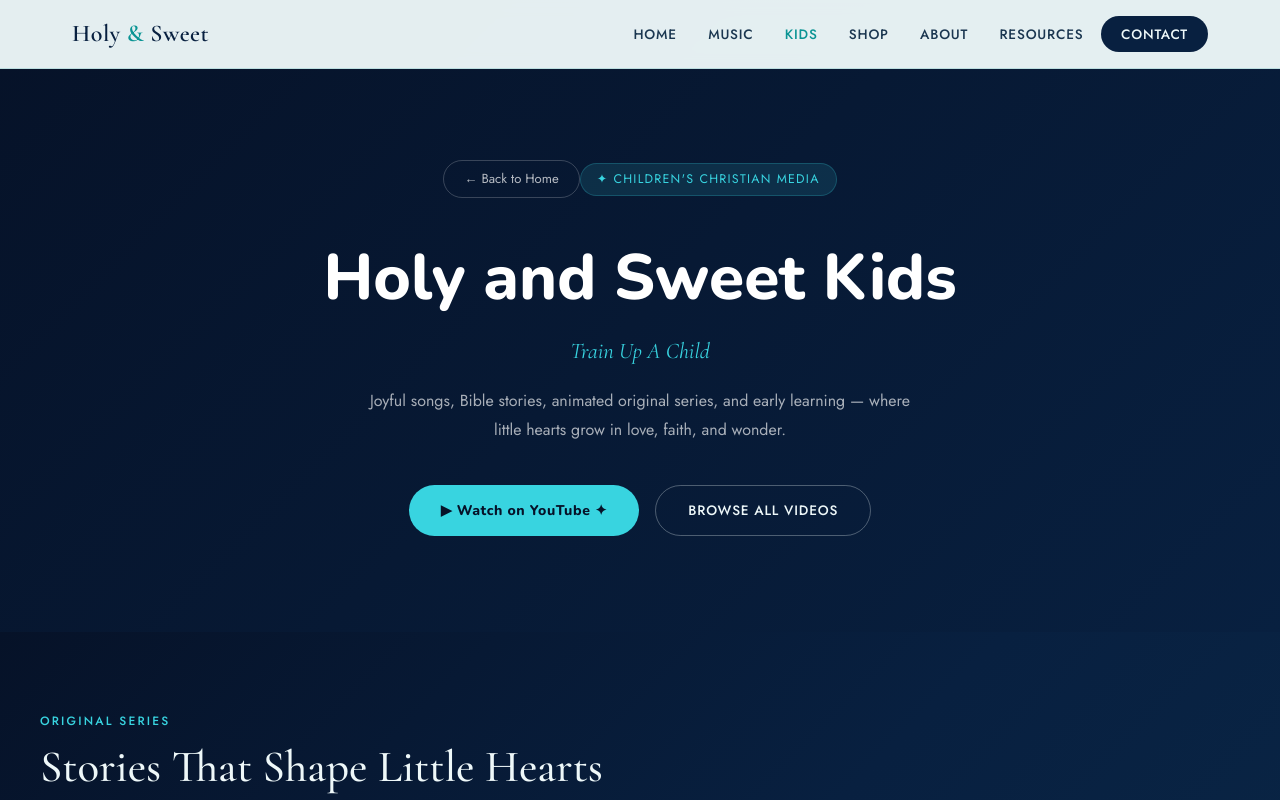
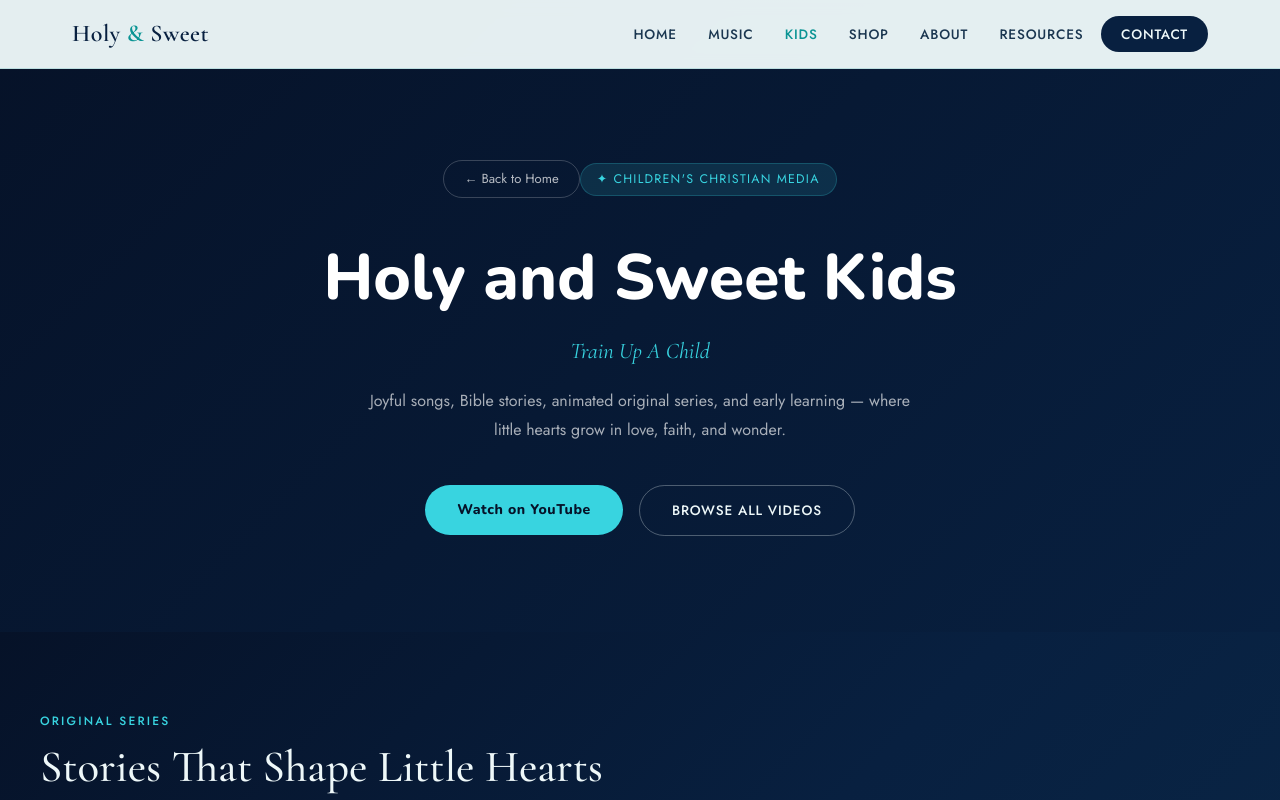
Before and after one commit to holyandsweet/holyandsweet-website, a Next.js app: page / in a window 1280 px wide. Both pictures are taken after a click on the button "Explore Kids Channel ✦". Shown: the top 800 px of the page. Built offline with nearby package versions, Linux system fonts and the light colour scheme.

Commit message:
added real media links

```diff
--- a/app/page.tsx
+++ b/app/page.tsx
@@ -1141,8 +1141,13 @@
         <div className="divider"/>
         <p style={{fontFamily:"var(--serif)",fontSize:"1.15rem",fontStyle:"italic",color:"rgba(238,248,249,.6)",maxWidth:560,margin:"0 auto 2.5rem"}}>Spirit-filled Christian music that lifts hearts, stirs devotion, and glorifies God.</p>
         <div className="hero-btns" style={{justifyContent:"center",flexWrap:"wrap"}}>
-          <button className="btn-p">Watch on YouTube</button>
-          <button className="btn-o">Listen on Spotify</button>
+<a href="https://www.youtube.com/@HolyandSweetMedia" target="_blank" rel="noopener noreferrer">
+  <button className="btn-p">Watch on YouTube</button>
+</a>
+<a href="https://open.spotify.com/artist/7eMreZIp9dUKEhzaaaysGY" target="_blank" rel="noopener noreferrer">
+  <button className="btn-o">Listen on Spotify</button>
+</a>
+
           <button className="btn-o">Apple Music</button>
         </div>
       </div>
@@ -1198,7 +1203,10 @@
         <div style={{fontFamily:"var(--serif)",fontSize:"1.4rem",fontStyle:"italic",color:"var(--aqua)",marginBottom:"1.25rem"}}>Train Up A Child</div>
         <p style={{fontSize:"1rem",color:"rgba(255,255,255,.65)",maxWidth:560,margin:"0 auto 2.5rem",lineHeight:1.8}}>Joyful songs, Bible stories, animated original series, and early learning — where little hearts grow in love, faith, and wonder.</p>
         <div style={{display:"flex",justifyContent:"center",gap:"1rem",flexWrap:"wrap"}}>
-          <button className="btn-kids">▶ Watch on YouTube ✦</button>
+<a href="https://www.youtube.com/@HolyandSweet" target="_blank" rel="noopener noreferrer">
+  <button className="btn-kids">Watch on YouTube</button>
+</a>
+
           <button className="btn-o">Browse All Videos</button>
         </div>
       </div>
```
